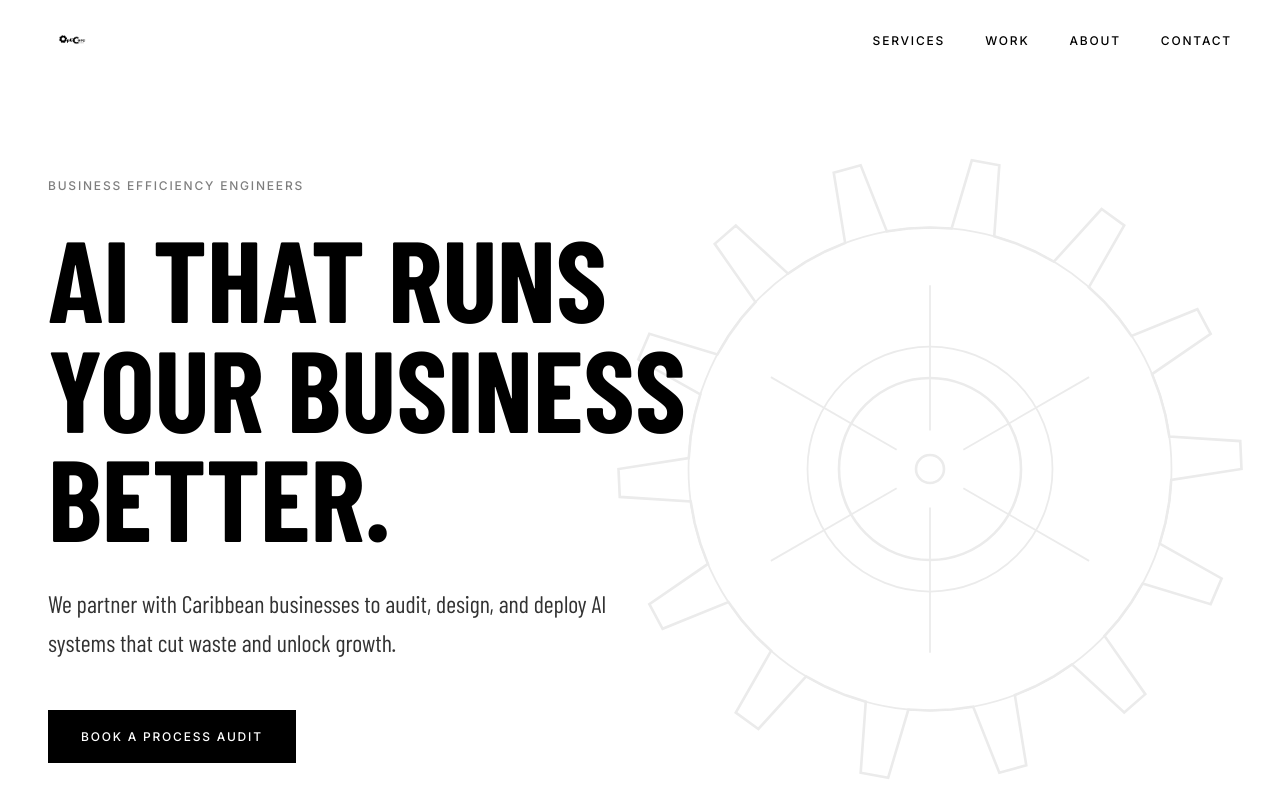
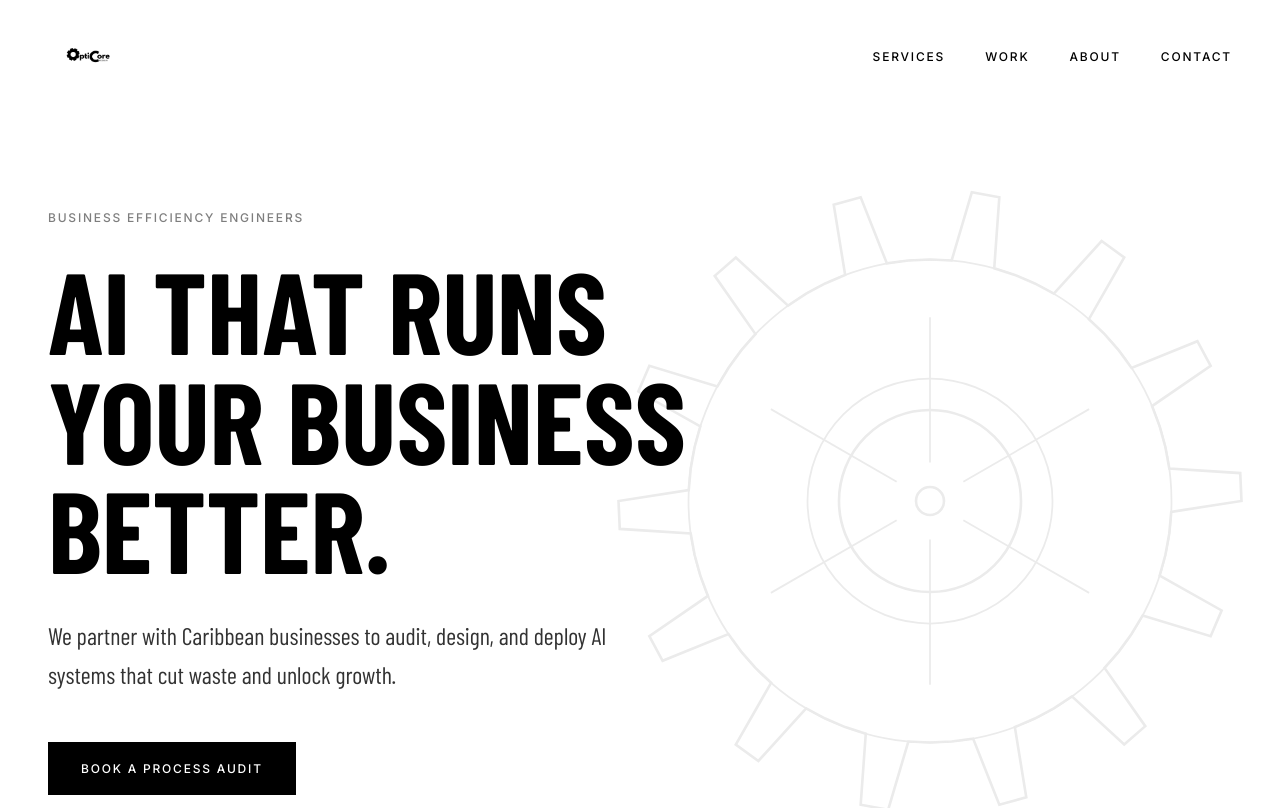
Before and after one commit to deriburnett19/opticore-website, a Next.js app: page / in a window 1280 px wide. Shown: the top 808 px of the page. Built offline with nearby package versions, Linux system fonts and the light colour scheme; a web font is replaced by a local one.

Commit message:
Increase nav height and logo size

```diff
--- a/app/layout.tsx
+++ b/app/layout.tsx
@@ -47,7 +47,7 @@ export default function RootLayout({
     <html lang="en" className={`${barlowCondensed.variable} ${inter.variable}`}>
       <body className="font-sans">
         <Nav />
-        <main className="pt-16 md:pt-20">{children}</main>
+        <main className="pt-20 md:pt-28">{children}</main>
         <Footer />
       </body>
     </html>
--- a/components/Footer.tsx
+++ b/components/Footer.tsx
@@ -10,9 +10,9 @@ export default function Footer() {
           <Image
             src="/opticore-logo.png"
             alt="OptiCore Caribbean"
-            width={160}
-            height={44}
-            className="h-10 w-auto object-contain"
+            width={200}
+            height={56}
+            className="h-14 w-auto object-contain"
           />
         </Link>
 
--- a/components/Nav.tsx
+++ b/components/Nav.tsx
@@ -36,15 +36,15 @@ export default function Nav() {
         }`}
         aria-label="Primary navigation"
       >
-        <div className="max-w-7xl mx-auto px-6 md:px-12 h-16 md:h-20 flex items-center justify-between">
+        <div className="max-w-7xl mx-auto px-6 md:px-12 h-20 md:h-28 flex items-center justify-between">
           {/* Logo */}
           <Link href="/" aria-label="OptiCore Caribbean — home">
             <Image
               src="/opticore-logo.png"
               alt="OptiCore Caribbean"
-              width={220}
-              height={56}
-              className="h-12 w-auto object-contain"
+              width={320}
+              height={80}
+              className="h-14 md:h-20 w-auto object-contain"
               priority
             />
           </Link>
@@ -85,14 +85,14 @@ export default function Nav() {
         aria-hidden={!mobileOpen}
       >
         {/* Top bar */}
-        <div className="flex items-center justify-between px-6 h-16 border-b border-black flex-shrink-0">
+        <div className="flex items-center justify-between px-6 h-20 border-b border-black flex-shrink-0">
           <Link href="/" onClick={() => setMobileOpen(false)} aria-label="Home">
             <Image
               src="/opticore-logo.png"
               alt="OptiCore Caribbean"
-              width={200}
-              height={48}
-              className="h-11 w-auto object-contain"
+              width={280}
+              height={64}
+              className="h-14 w-auto object-contain"
             />
           </Link>
           <button
```
